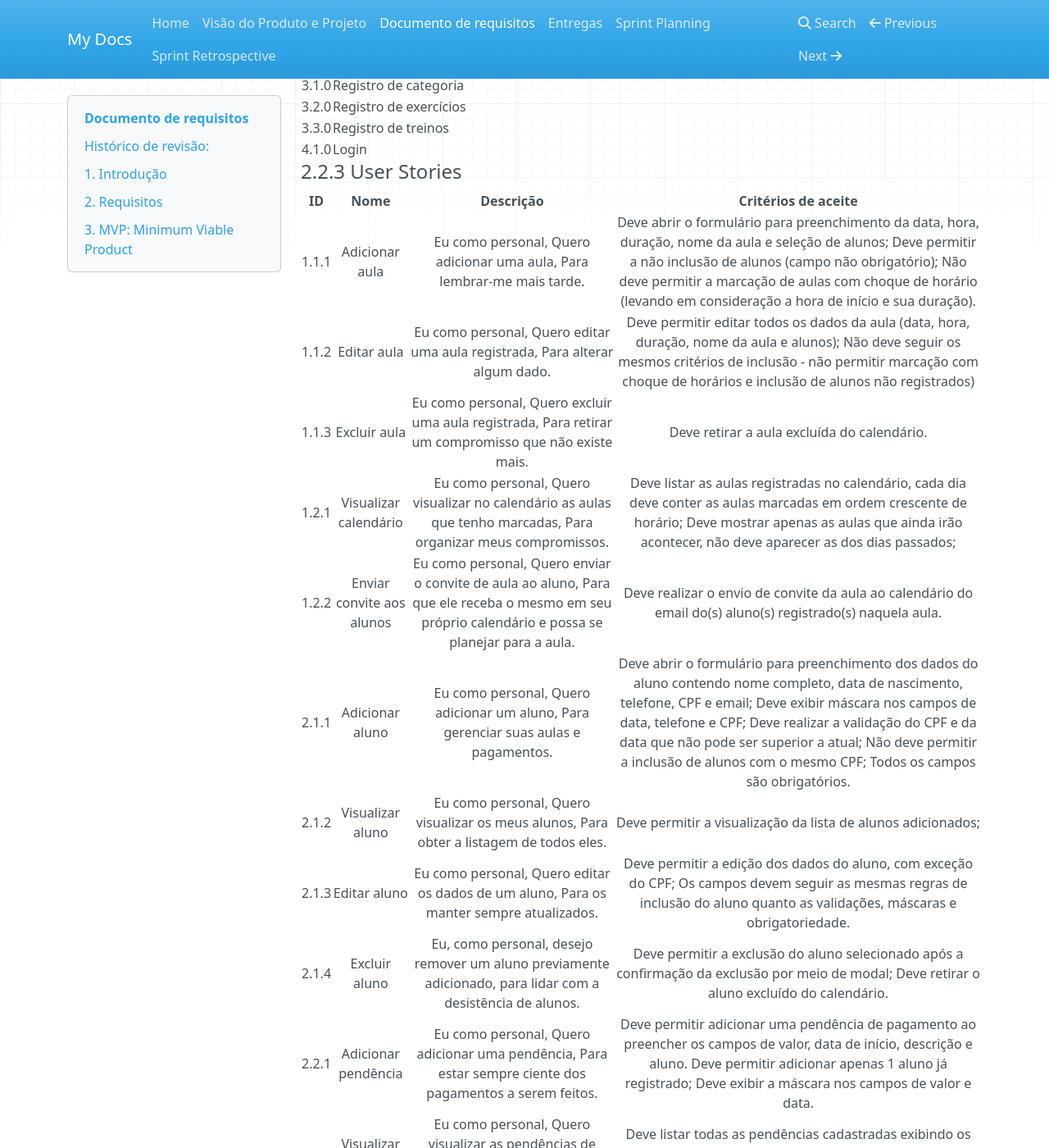
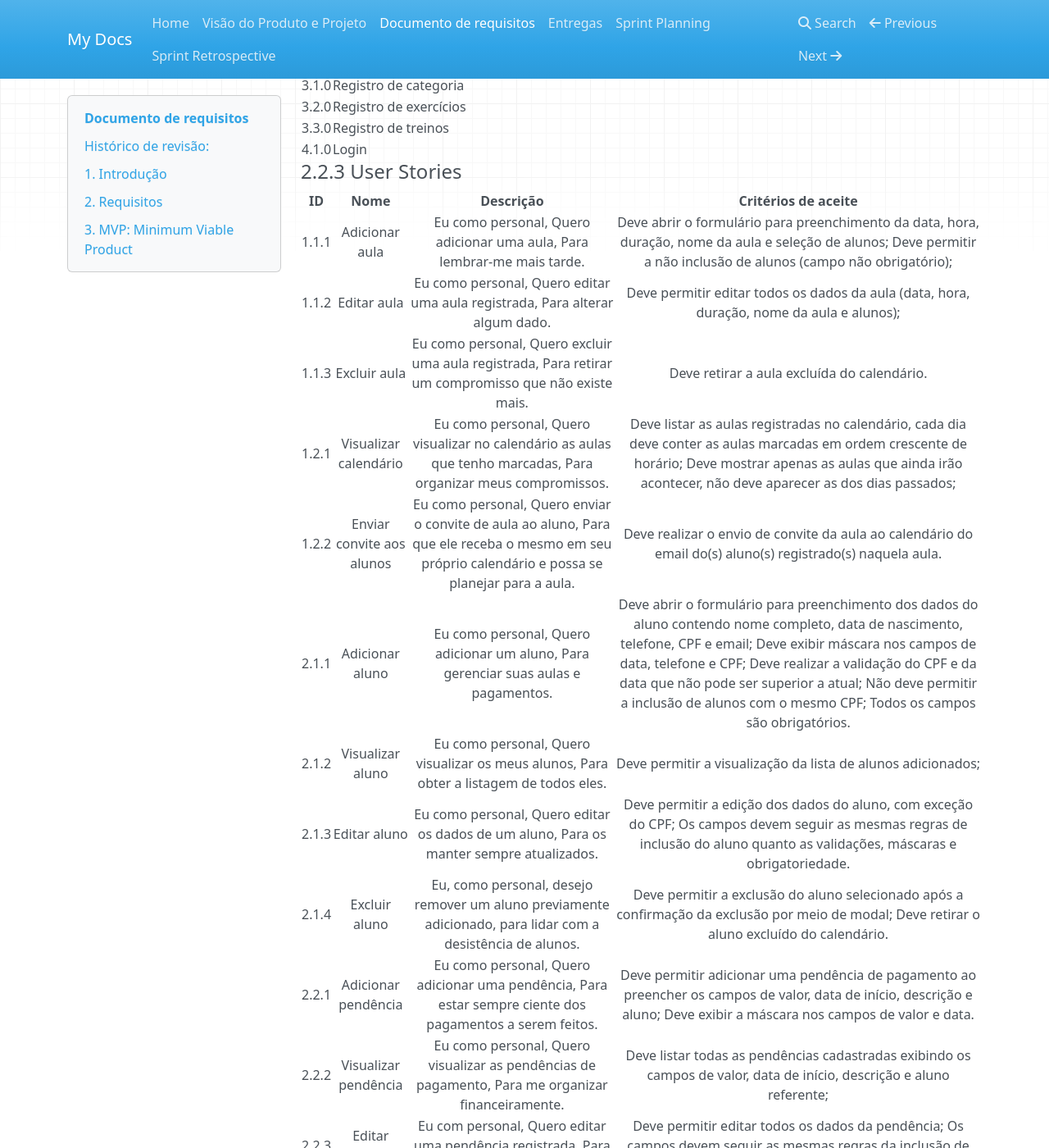
Before and after one commit to mdsreq-fga-unb/2022.2-Strix, an MkDocs documentation site: the page built from documentation/docs/documento_de_requisitos.md, in a window 1280 px wide and 1400 px high, scrolled down 2360 px. Shown: the whole window at 82% size. Built offline with MkDocs 1.6.1, drawn with Linux system fonts in a browser that asks for light colours; nearby versions of some CDN libraries.

Commit message:
Update documento_de_requisitos.md

```diff
--- a/documentation/docs/documento_de_requisitos.md
+++ b/documentation/docs/documento_de_requisitos.md
@@ -67,8 +67,8 @@ Os requisitos funcionais estão organizados hierarquicamente na estrutura de Ép
 
 |   ID  |            Nome           |                                                                      Descrição                                                                      |                                                                                                                                                                        Critérios de aceite                                                                                                                                                                       |
 |:-----:|:-------------------------:|:---------------------------------------------------------------------------------------------------------------------------------------------------:|:----------------------------------------------------------------------------------------------------------------------------------------------------------------------------------------------------------------------------------------------------------------------------------------------------------------------------------------------------------------:|
-| 1.1.1 | Adicionar aula            | Eu como personal, Quero adicionar uma aula, Para lembrar-me mais tarde.                                                                             | Deve abrir o formulário para preenchimento da data, hora, duração, nome da aula e seleção de alunos; Deve permitir a não inclusão de alunos (campo não obrigatório); Não deve permitir a marcação de aulas com choque de horário (levando em consideração a hora de início e sua duração).     |
-| 1.1.2 | Editar aula               | Eu como personal, Quero editar uma aula registrada, Para alterar algum dado.                                                                        | Deve permitir editar todos os dados da aula (data, hora, duração, nome da aula e alunos); Não  deve seguir os mesmos critérios de inclusão - não permitir marcação com  choque de horários e inclusão de alunos não registrados)                                                                                                                                 |
+| 1.1.1 | Adicionar aula            | Eu como personal, Quero adicionar uma aula, Para lembrar-me mais tarde.                                                                             | Deve abrir o formulário para preenchimento da data, hora, duração, nome da aula e seleção de alunos; Deve permitir a não inclusão de alunos (campo não obrigatório);      |
+| 1.1.2 | Editar aula               | Eu como personal, Quero editar uma aula registrada, Para alterar algum dado.                                                                        | Deve permitir editar todos os dados da aula (data, hora, duração, nome da aula e alunos);                                                                                                                                  |
 | 1.1.3 | Excluir aula              | Eu como personal, Quero excluir uma aula registrada, Para retirar um compromisso que não existe mais.                                               | Deve retirar a aula excluída do calendário.                                                                                                                                                                                                                       |
 | 1.2.1 | Visualizar calendário     | Eu como personal, Quero visualizar no calendário as aulas que tenho marcadas, Para organizar meus compromissos.                                     | Deve listar as aulas registradas no calendário, cada dia deve conter as aulas marcadas em ordem crescente de horário; Deve mostrar apenas as aulas que ainda irão acontecer, não deve aparecer as dos dias passados;                                                                                                                                             |
 | 1.2.2 | Enviar convite aos alunos | Eu como personal,  Quero enviar o convite de aula ao aluno,  Para que ele receba o mesmo em seu próprio calendário e possa se planejar para a aula. | Deve realizar o envio de convite da aula ao calendário do email do(s) aluno(s) registrado(s) naquela aula.                                                                                                                                                                                                                                                       |
@@ -76,7 +76,7 @@ Os requisitos funcionais estão organizados hierarquicamente na estrutura de Ép
 | 2.1.2 | Visualizar aluno          | Eu como personal, Quero visualizar os meus alunos, Para obter a listagem de todos eles.                                                             | Deve permitir a visualização da lista de alunos adicionados;                                                                                                                                                                                                                                                                                                     |
 | 2.1.3 | Editar aluno              | Eu como personal, Quero editar os dados de um aluno, Para os manter sempre atualizados.                                                             | Deve permitir a edição dos dados do aluno, com exceção do CPF; Os campos devem seguir as mesmas regras de inclusão do aluno quanto as validações, máscaras e obrigatoriedade.                                                                                                                                                                                    |
 | 2.1.4 | Excluir aluno             | Eu, como personal, desejo remover um aluno previamente adicionado, para lidar com a desistência de alunos.                                           | Deve permitir a exclusão do aluno selecionado após a confirmação da exclusão por meio de modal; Deve retirar o aluno excluído do calendário.                                                                                                                                                                                                                     |
-| 2.2.1 | Adicionar pendência       | Eu como personal, Quero adicionar uma pendência, Para estar sempre ciente dos pagamentos a serem feitos.                                            | Deve permitir adicionar uma pendência de pagamento ao preencher os campos de valor, data de início, descrição e aluno. Deve permitir adicionar apenas 1 aluno já registrado; Deve exibir a máscara nos campos de valor e data.                                                                                 |
+| 2.2.1 | Adicionar pendência       | Eu como personal, Quero adicionar uma pendência, Para estar sempre ciente dos pagamentos a serem feitos.                                            | Deve permitir adicionar uma pendência de pagamento ao preencher os campos de valor, data de início, descrição e aluno; Deve exibir a máscara nos campos de valor e data.                                                                                 |
 | 2.2.2 | Visualizar pendência      | Eu como personal, Quero visualizar as pendências de pagamento, Para me organizar financeiramente.                                                   | Deve listar todas as pendências cadastradas exibindo os campos de valor, data de início, descrição e aluno referente;                                                                                                                                                                                                                                                                                                                     |
 | 2.2.3 | Editar pendência          | Eu com personal, Quero editar uma pendência registrada, Para manter a mesma atualizada.                                                             | Deve permitir editar todos os dados da pendência; Os campos devem seguir as mesmas regras da inclusão de pendência.                                                                                                                                                                                                                                              |
 | 2.2.4 | Excluir pendência         | Eu como personal, Quero excluir uma pendência, Para caso a pendência não exista mais.                                                               | Deve permitir excluir a pendência após a confirmação por meio de modal; Deve retirar a pendência da listagem.                                                                                                                                                                                                                                                    |
```
